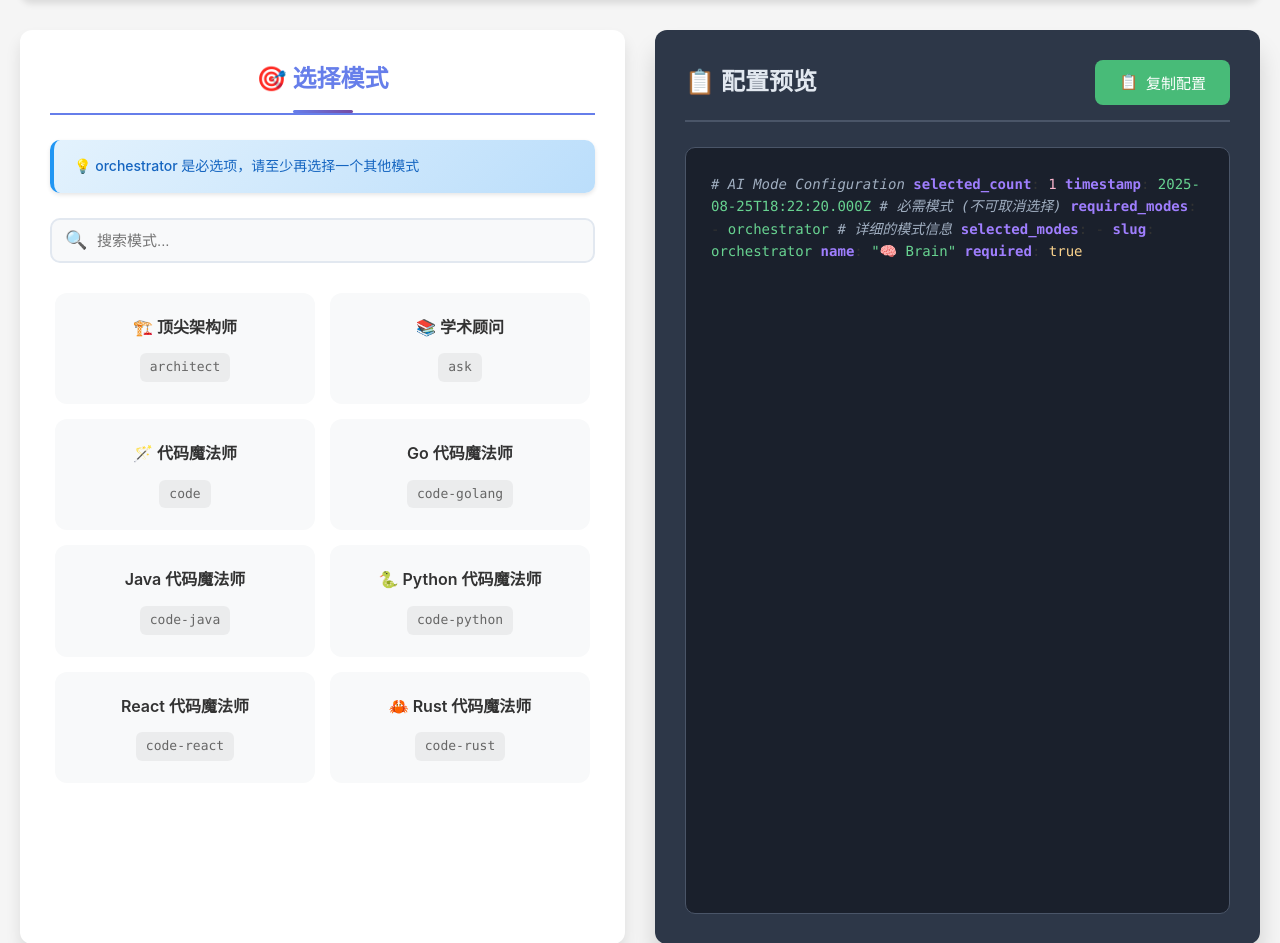
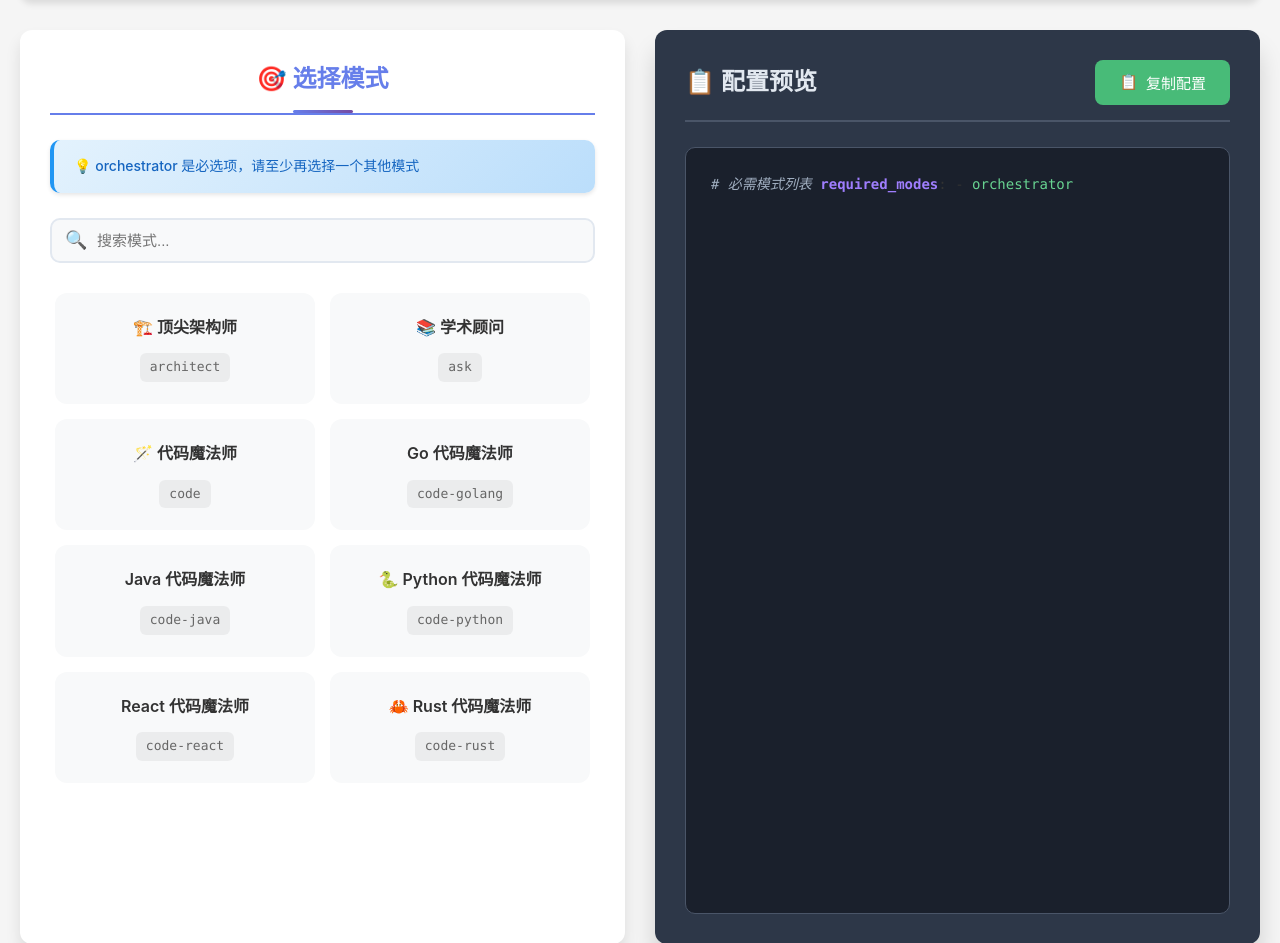
Before and after one commit to lazygophers/roo, a FastAPI app: page / in a window 1280 px wide. Shown: the part 115-1058 px from the top of the page. Run offline with FastAPI, Linux system fonts and the light colour scheme.

Commit message:
feat(mode): 优化模式选择逻辑和预览功能
- 改进模式选择卡片的点击事件处理，支持全卡点击切换选中状态
- 优化复选框点击逻辑，确保必需模式不可取消选中
- 调整预览功能，仅显示必需模式列表
- 修复了一些与事件冒泡和样式相关的小问题

```diff
--- a/templates/index.html
+++ b/templates/index.html
@@ -275,16 +275,16 @@
             color: white;
         }
 
-        .mode-checkbox input[type="checkbox"]:checked ~ .mode-name {
+        .mode-checkbox input[type="checkbox"]:checked + label .mode-name {
             color: white;
         }
 
-        .mode-checkbox:has(input[type="checkbox"]:checked) {
+        .mode-checkbox.selected {
             background: var(--primary-color);
             border-color: var(--primary-color);
         }
 
-        .mode-checkbox:has(input[type="checkbox"]:checked)::before {
+        .mode-checkbox.selected::before {
             background: var(--warning-color);
             height: 6px;
         }
@@ -635,14 +635,72 @@
                 div.appendChild(checkbox);
                 div.appendChild(label);
 
-                // 添加点击事件
+                // 为整个卡片添加点击事件
                 div.addEventListener('click', (e) => {
-                    if (e.target !== checkbox) {
-                        checkbox.checked = !checkbox.checked;
+                    console.log('🔍 [DEBUG] 卡片点击事件触发:', {
+                        modelSlug: model.slug,
+                        isRequired: model.required,
+                        currentChecked: checkbox.checked,
+                        target: e.target.tagName,
+                        targetType: e.target.type
+                    });
+
+                    // 如果点击的是复选框，不处理，让原生事件处理
+                    if (e.target.type === 'checkbox') {
+                        console.log('🔍 [DEBUG] 点击的是复选框，由原生事件处理');
+                        return;
                     }
-                    if (!model.required) {
-                        updatePreview();
+
+                    // 对于必需模式且已选中，不允许取消
+                    if (model.required && checkbox.checked) {
+                        console.log('🔍 [DEBUG] 必需模式已选中，不能取消');
+                        return;
                     }
+
+                    // 阻止事件冒泡，避免触发复选框的默认行为
+                    e.preventDefault();
+                    e.stopPropagation();
+
+                    // 切换复选框状态
+                    const newState = !checkbox.checked;
+                    checkbox.checked = newState;
+                    console.log('🔍 [DEBUG] 切换复选框状态为:', newState);
+
+                    // 触发 change 事件，确保状态同步
+                    const changeEvent = new Event('change', { bubbles: true });
+                    checkbox.dispatchEvent(changeEvent);
+                });
+
+                // 为复选框添加 change 事件（统一处理状态变化）
+                checkbox.addEventListener('change', (e) => {
+                    console.log('🔍 [DEBUG] 复选框 change 事件:', {
+                        modelSlug: model.slug,
+                        checked: e.target.checked
+                    });
+
+                    // 如果是必需模式且试图取消选中，阻止
+                    if (model.required && !e.target.checked) {
+                        e.target.checked = true;
+                        e.stopPropagation();
+                        console.log('🔍 [DEBUG] 必需模式，阻止取消选中');
+                        return;
+                    }
+
+                    // 更新样式类
+                    if (e.target.checked) {
+                        div.classList.add('selected');
+                    } else {
+                        div.classList.remove('selected');
+                    }
+
+                    // 更新预览
+                    console.log('🔍 [DEBUG] 调用 updatePreview');
+                    updatePreview();
+                });
+
+                // 阻止标签点击事件冒泡到卡片
+                label.addEventListener('click', (e) => {
+                    e.stopPropagation();
                 });
 
                 container.appendChild(div);
@@ -661,47 +719,18 @@
                 return '<span class="yaml-comment"># 请选择至少一个模式来查看配置预览</span>';
             }
 
+            // 只显示必需模式的列表
             const requiredModes = allModels.filter(m => m.required && selectedModels.includes(m.slug));
-            const optionalModes = allModels.filter(m => !m.required && selectedModels.includes(m.slug));
 
-            let preview = '<span class="yaml-comment"># AI Mode Configuration</span>\n\n';
+            let preview = '<span class="yaml-comment"># 必需模式列表</span>\n';
+            preview += '<span class="yaml-key">required_modes</span>:\n';
 
-            // 基本信息
-            preview += `<span class="yaml-key">selected_count</span>: <span class="yaml-number">${selectedModels.length}</span>\n`;
-            preview += `<span class="yaml-key">timestamp</span>: <span class="yaml-string">${new Date().toISOString()}</span>\n\n`;
-
-            // 必需模式
             if (requiredModes.length > 0) {
-                preview += `<span class="yaml-comment"># 必需模式 (不可取消选择)</span>\n`;
-                preview += `<span class="yaml-key">required_modes</span>:\n`;
                 requiredModes.forEach(mode => {
                     preview += `  - <span class="yaml-string">${mode.slug}</span>\n`;
                 });
-                preview += '\n';
-            }
-
-            // 可选模式
-            if (optionalModes.length > 0) {
-                preview += `<span class="yaml-comment"># 可选模式</span>\n`;
-                preview += `<span class="yaml-key">optional_modes</span>:\n`;
-                optionalModes.forEach(mode => {
-                    preview += `  - <span class="yaml-string">${mode.slug}</span>\n`;
-                });
-                preview += '\n';
-            }
-
-            // 详细模式信息
-            if (selectedModels.length > 0) {
-                preview += `<span class="yaml-comment"># 详细的模式信息</span>\n`;
-                preview += `<span class="yaml-key">selected_modes</span>:\n`;
-                selectedModels.forEach(slug => {
-                    const model = allModels.find(m => m.slug === slug);
-                    if (model) {
-                        preview += `  - <span class="yaml-key">slug</span>: <span class="yaml-string">${model.slug}</span>\n`;
-                        preview += `    <span class="yaml-key">name</span>: <span class="yaml-string">"${model.name}"</span>\n`;
-                        preview += `    <span class="yaml-key">required</span>: <span class="yaml-boolean">${model.required}</span>\n`;
-                    }
-                });
+            } else {
+                preview += '  <span class="yaml-comment"># 无必需模式</span>\n';
             }
 
             return preview;
@@ -718,7 +747,7 @@
 
         // 复制配置
         async function copyConfiguration() {
-            const previewContent = document.getElementById('previewContent').textContent;
+            const previewContent = document.getElementById('previewContent').innerText;
 
             try {
                 await navigator.clipboard.writeText(previewContent);
@@ -775,6 +804,11 @@
 
             // 初始预览
             updatePreview();
+
+            // 初始化选中状态的样式
+            document.querySelectorAll('.mode-checkbox input[type="checkbox"]:checked').forEach(checkbox => {
+                checkbox.closest('.mode-checkbox').classList.add('selected');
+            });
         });
     </script>
 </body>
```
